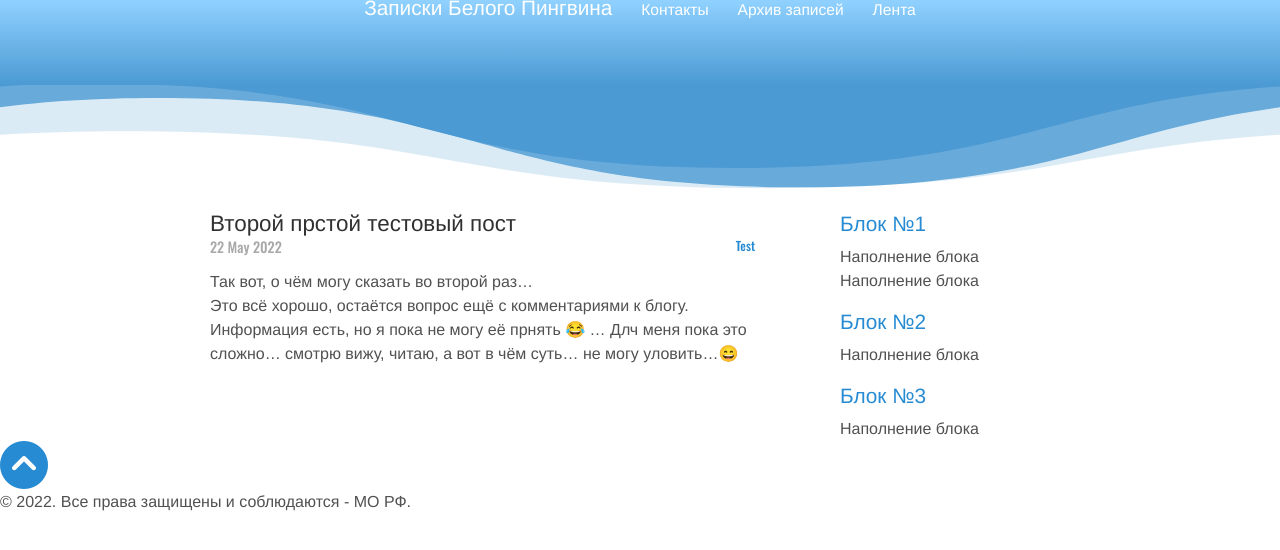
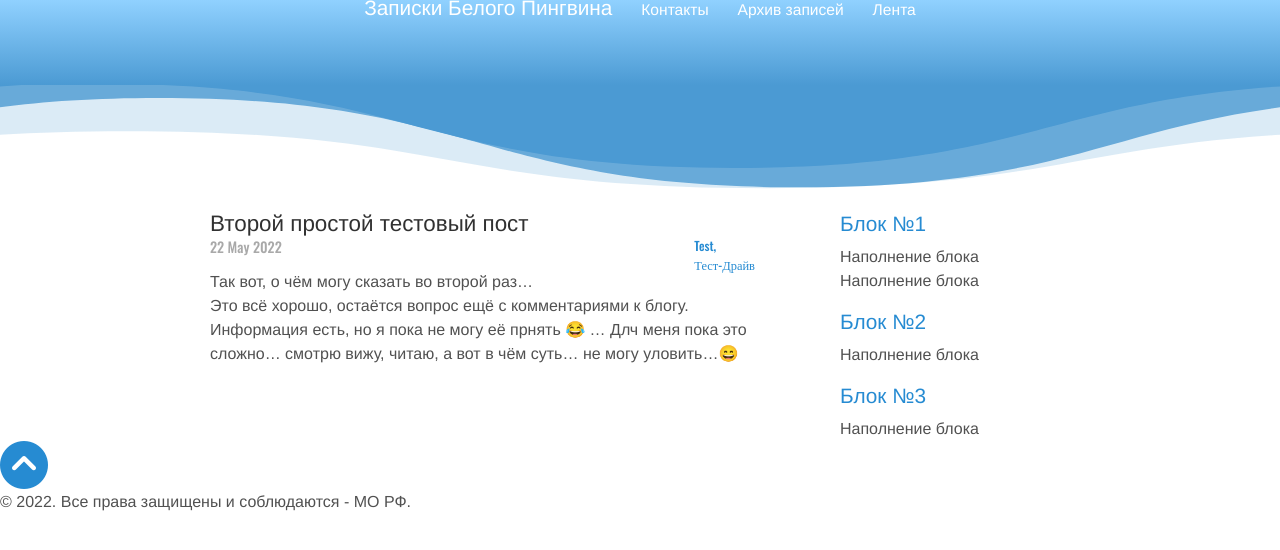
Before and after one commit to whitepingvin/blog, a Jekyll site: the page built from _posts/2022-05-22- two-test-post.md, in a window 1280 px wide. Shown: the top 550 px of the page. Built offline with Jekyll 4.4.1, drawn with Linux system fonts in a browser that asks for light colours; nearby versions of some CDN libraries; emoji names are drawn with the system emoji font.

Commit message:
Update 2022-05-22- two-test-post.md

```diff
--- a/_posts/2022-05-22- two-test-post.md
+++ b/_posts/2022-05-22- two-test-post.md
@@ -1,8 +1,8 @@
 ---
 layout: post
-title: "Второй прстой тестовый пост"
+title: "Второй простой тестовый пост"
 permalink: test-post-two
-tags: Test
+tags: Test, Тест-Драйв
 ---
 
 Так вот, о чём могу сказать во второй раз...
```
